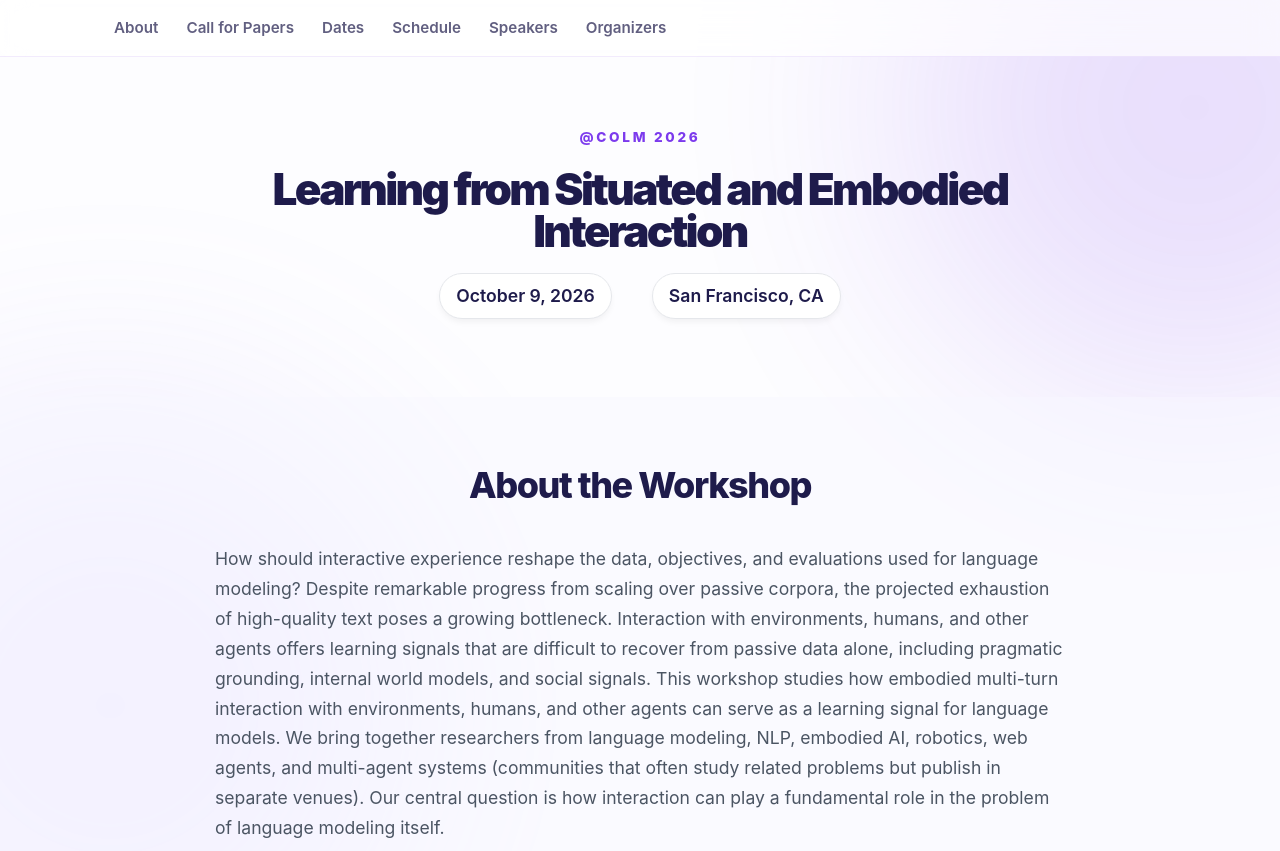
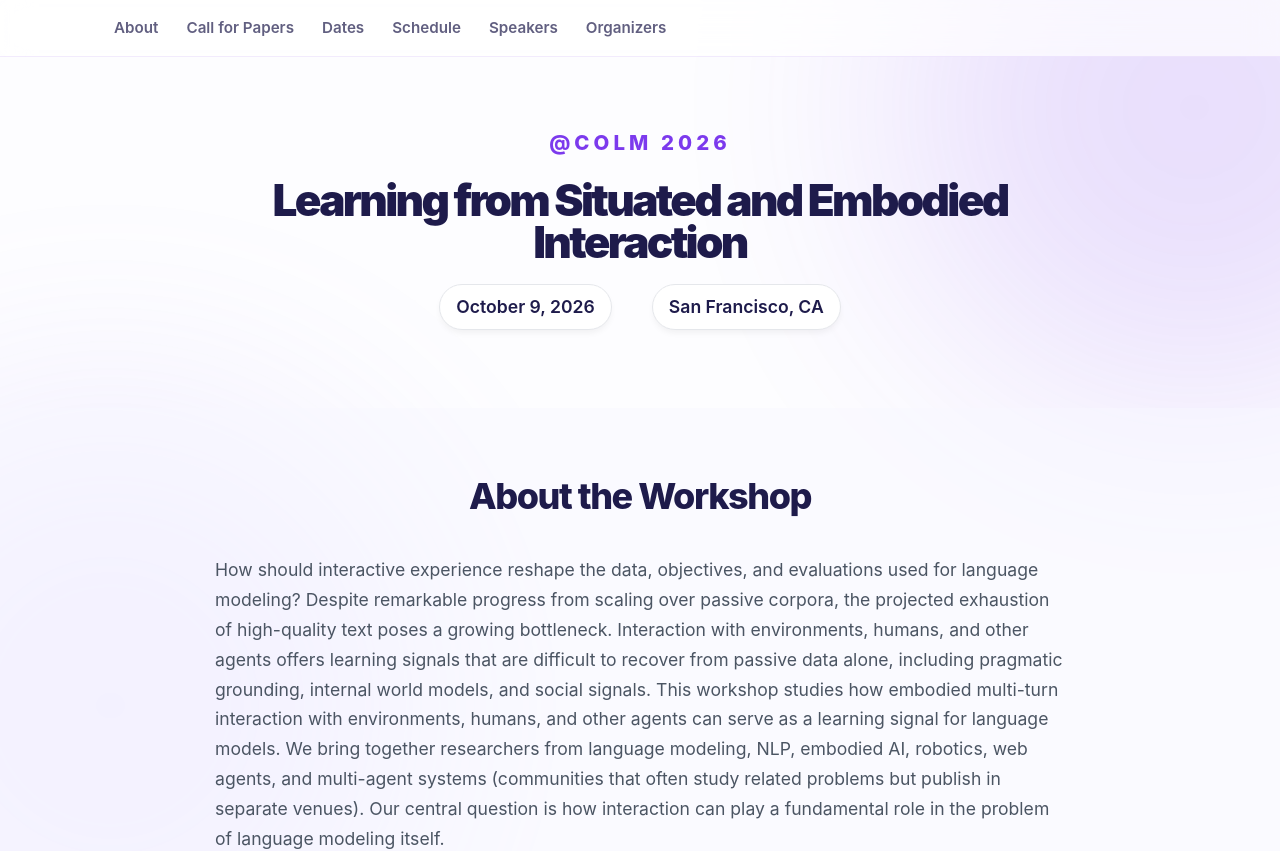
Before and after one commit to learning-situated-interaction/learning-situated-interaction.github.io, a React (Vite) app: page / in a window 1280 px wide. Shown: the top 851 px of the page. Built offline with nearby package versions, Linux system fonts and the light colour scheme.

Commit message:
Update styles.css

```diff
--- a/src/styles.css
+++ b/src/styles.css
@@ -174,7 +174,7 @@ body::after {
   color: var(--accent);
   text-transform: uppercase;
   letter-spacing: 0.2em;
-  font-size: 0.85rem;
+  font-size: 1.275rem;
   font-weight: 800;
   animation: fadeIn 0.8s ease-out;
 }
```
